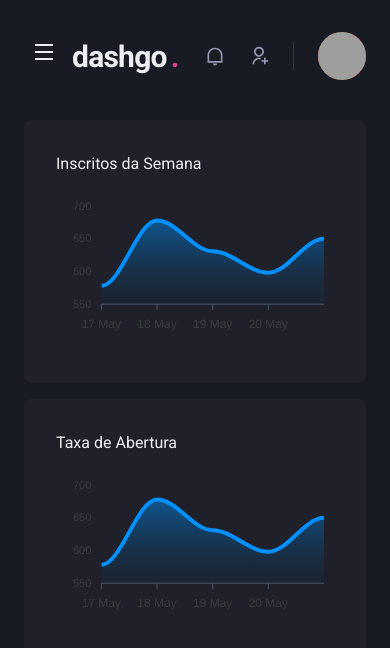
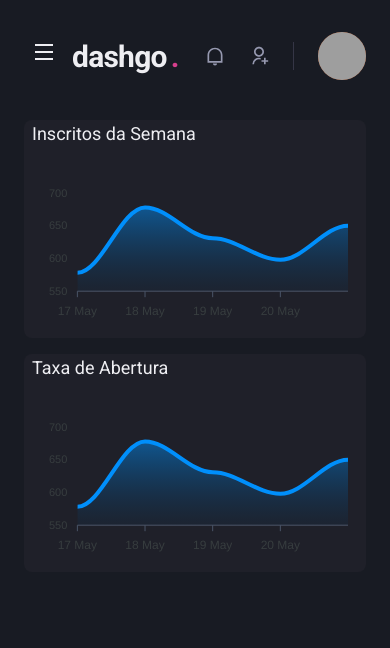
Before and after one commit to Bignotto/ignite-react-next-dashgo, a Next.js app: page /dashboard in a window 390 px wide. Shown: the top 648 px of the page. Built offline with nearby package versions, Linux system fonts and the light colour scheme; grey boxes are pictures that could not be loaded.

Commit message:
responsive dashboard

```diff
--- a/src/pages/dashboard.tsx
+++ b/src/pages/dashboard.tsx
@@ -58,16 +58,19 @@ export default function Dashboard() {
     <Flex direction="column" h="100vh">
       <Header />
       <Flex w="100%" my="6" maxWidth={1480} mx="auto" px="6">
-        {/* here goes the side bar and the dashboard */}
         <Sidebar />
 
         <SimpleGrid flex="1" gap="4" minChildWidth="320px" align="flex-start">
-          <Box p="8" bg="gray.800" borderRadius={8}>
-            <Text>Inscritos da Semana</Text>
+          <Box px={["2", "4"]} bg="gray.800" borderRadius={8}>
+            <Text fontSize="lg" mb="4">
+              Inscritos da Semana
+            </Text>
             <Chart options={options} series={series} type="area" height={160} />
           </Box>
-          <Box p="8" bg="gray.800" borderRadius={8}>
-            <Text>Taxa de Abertura</Text>
+          <Box px={["2", "4"]} bg="gray.800" borderRadius={8}>
+            <Text fontSize="lg" mb="4">
+              Taxa de Abertura
+            </Text>
             <Chart options={options} series={series} type="area" height={160} />
           </Box>
         </SimpleGrid>
```
